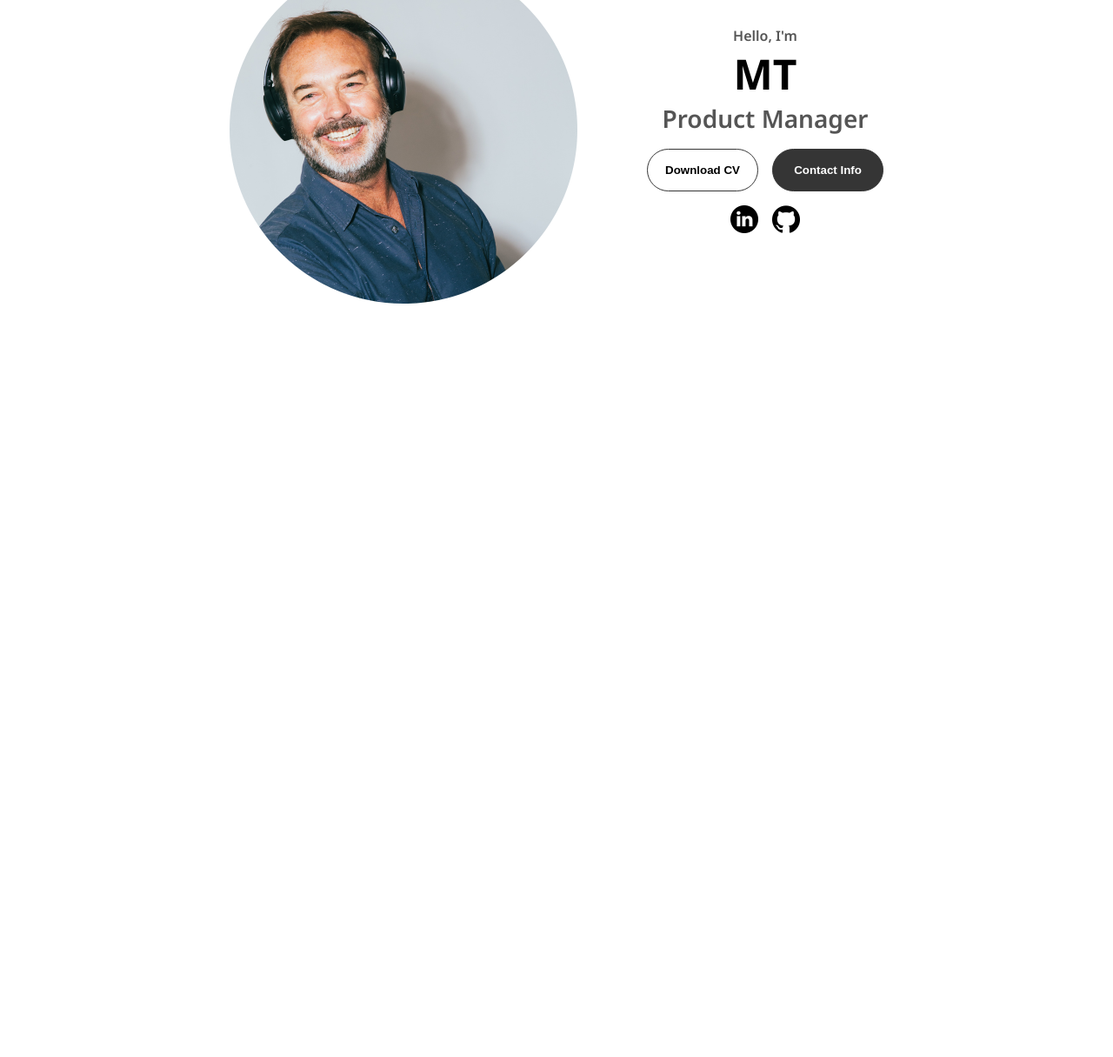
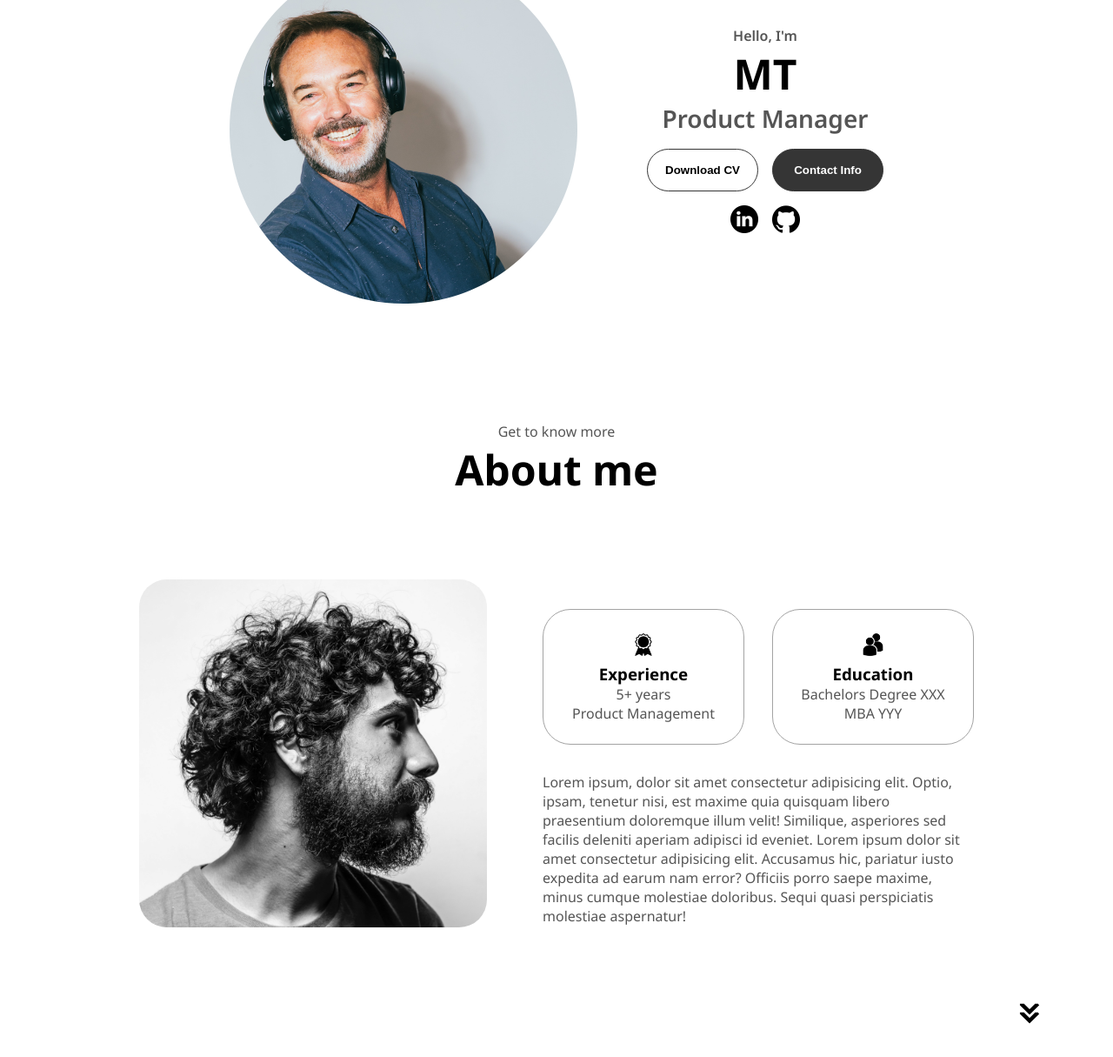
Before and after one commit to mavictorino/demo-portfolio, a plain HTML site: page index.html in a window 1280 px wide. Shown: the part 323-1538 px from the top of the page at 87% size. Before the commit the page ends 800 px from the top, so only its background shows below. Drawn offline with Linux system fonts and the light colour scheme.

Commit message:
adds about section

```diff
--- a/index.html
+++ b/index.html
@@ -62,6 +62,53 @@
             </div>
         </div>
     </section>
+    <section id="about">
+        <p class="section__text__p1"> Get to know more</p>
+        <h1 class="title">About me</h1>
+        <div class="section-container">
+            <div class="section__pic-container">
+                <img
+                src="./assets/about-pic.png"
+                alt="side profile picture"
+                class="about-pic"
+                />
+            </div>
+            <div class="about-details-container">
+                <div class="about-containers">
+                    <div class="details-container">
+                        <img
+                        src="./assets/experience.png"
+                        alt="experience icon"
+                        class="icon"
+                        />
+                        <h3>Experience</h3>
+                        <p>5+ years <br /> Product Management</p>
+                    </div>
+                    <div class="details-container">
+                        <img
+                        src="./assets/education.png"
+                        alt="education icon"
+                        class="icon"
+                        />
+                        <h3>Education</h3>
+                        <p>Bachelors Degree XXX<br /> MBA YYY</p>
+                    </div>
+                </div>
+                <div class="text-container">
+                    <p>
+                        Lorem ipsum, dolor sit amet consectetur adipisicing elit. Optio, ipsam, tenetur nisi, est maxime quia quisquam libero praesentium doloremque illum velit! Similique, asperiores sed facilis deleniti aperiam adipisci id eveniet. Lorem ipsum dolor sit amet consectetur adipisicing elit. Accusamus hic, pariatur iusto expedita ad earum nam error? Officiis porro saepe maxime, minus cumque molestiae doloribus. Sequi quasi perspiciatis molestiae aspernatur!
+                    </p>
+                </div>
+            </div>
+        </div>
+        <img
+        src="./assets/arrow.png"
+        alt="arrow down icon"
+        class="icon arrow"
+        onclick="location.href='./#experience'"
+
+        />
+    </section>
     <script src="script.js"></script>
 </body>
 </html>
--- a/style.css
+++ b/style.css
@@ -16,7 +16,7 @@ html {
 }
 
 p {
-    color: rgb(85, 85, 85)
+  color: rgb(85, 85, 85);
 }
 
 a,
@@ -26,7 +26,8 @@ a,
 
 /* Desktop nav */
 
-nav, .nav-links {
+nav,
+.nav-links {
   display: flex;
 }
 
@@ -148,19 +149,21 @@ a:hover {
 section {
   padding-top: 4vh;
   height: 96vh;
-    margin: 0 10 rem;
+  margin: 0 10rem;
   box-sizing: border-box;
   min-height: fit-content;
 }
 
-/* .section-container {
+.section-container {
   display: flex;
-} */
+}
+
+/* PROFILE SECTION */
 
 #profile {
   display: flex;
   justify-content: center;
-    gap:5rem;
+  gap: 5rem;
   height: 80vh;
 }
 
@@ -201,44 +204,43 @@ section {
   gap: 1rem;
 }
 
-/* icons*/
+/* ICONS */
 
 .icon {
   cursor: pointer;
   height: 2rem;
 }
 
-/* buttons */
+/* BUTTONS */
 
 .btn-container {
   display: flex;
   justify-content: center;
   gap: 1rem;
-
 }
 
 .btn {
   font-weight: 600;
+  transition: all 300ms ease;
+  padding: 1rem;
   width: 8rem;
-    padding: 1rem;
-    transition: all 300ms ease;
   border-radius: 2rem;
-
 }
 
-.btn-color-1, .btn-color-2 {
+.btn-color-1,
+.btn-color-2 {
   border: rgb(53, 53, 53) 0.1rem solid;
 }
 
-.btn-color-1:hover, .btn-color-2:hover {
+.btn-color-1:hover,
+.btn-color-2:hover {
   cursor: pointer;
-
 }
 
-.btn-color-1, .btn-color-2:hover {
+.btn-color-1,
+.btn-color-2:hover {
   background: rgb(53, 53, 53);
-    color:white;
-
+  color: white;
 }
 
 .btn-color-1:hover {
@@ -256,3 +258,56 @@ section {
 .btn-container {
   gap: 1rem;
 }
+
+/* about section */
+
+#about {
+  position: relative;
+}
+
+.about-containers {
+  gap: 2rem;
+  margin-bottom: 2rem;
+  margin-top: 2rem;
+}
+
+.about-details-container {
+  justify-content: center;
+  flex-direction: column;
+}
+
+.about-containers,
+.about-details-container {
+  display: flex;
+}
+
+.about-pic {
+  border-radius: 2rem;
+}
+
+.arrow {
+  position: absolute;
+  right: -5rem;
+  bottom: 2.5rem;
+}
+
+.details-container {
+  padding: 1.5rem;
+  flex: 1;
+  background: white;
+  border-radius: 2rem;
+  border: rgb(53, 53, 53) 0.1rem solid;
+  border-color: rgb(163, 163, 163);
+  text-align: center;
+}
+
+.section-container {
+  gap: 4rem;
+  height: 80%;
+}
+
+.section__pic-container {
+  height: 400px;
+  width: 400px;
+  margin: auto 0;
+}
```
Also changed, not shown: assets/about-pic.png (added). Lines whose indentation alone changed are shown as unchanged.
